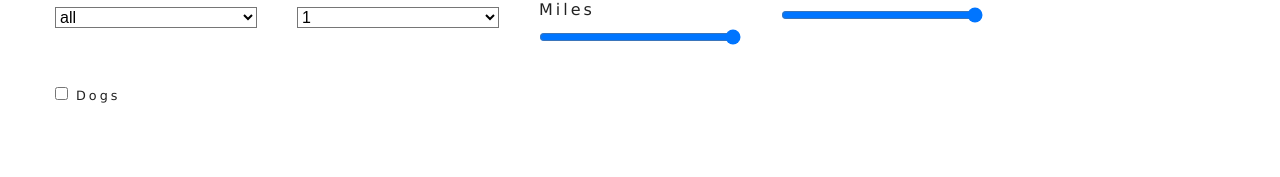
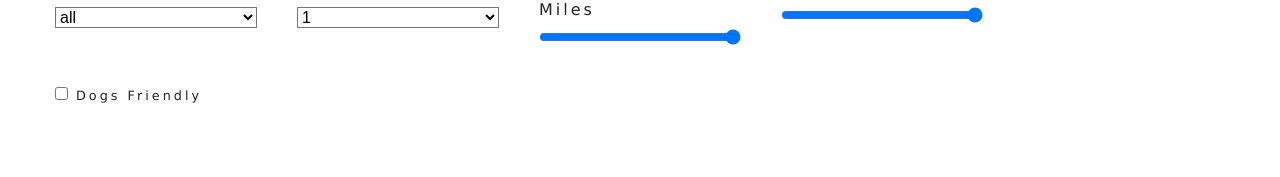
Before and after one commit to enoralecuyer/oc-parks, a React (Create React App) app: page /parks in a window 1280 px wide. Shown: the part 444-621 px from the top of the page. Built offline with nearby package versions, Linux system fonts and the light colour scheme.

Commit message:
fixed issue where the checkbox stayed checked

```diff
--- a/src/components/ParkFilter.js
+++ b/src/components/ParkFilter.js
@@ -129,7 +129,7 @@ export default function ParkFilter({ parks }) {
               checked={dogs}
               onChange={handleChange}
             />
-            <label htmlFor="dogs">dogs</label>
+            <label htmlFor="dogs">dogs friendly</label>
           </div>
         </div>
         {/* end of dogs */}
--- a/src/context.js
+++ b/src/context.js
@@ -53,7 +53,7 @@ class ParkProvider extends Component {
 
   handleChange = (event) => {
     const target = event.target;
-    const value = target.city === "checkbox" ? target.checked : target.value;
+    const value = target.type === "checkbox" ? target.checked : target.value;
     const name = event.target.name;
     this.setState(
       {
```
